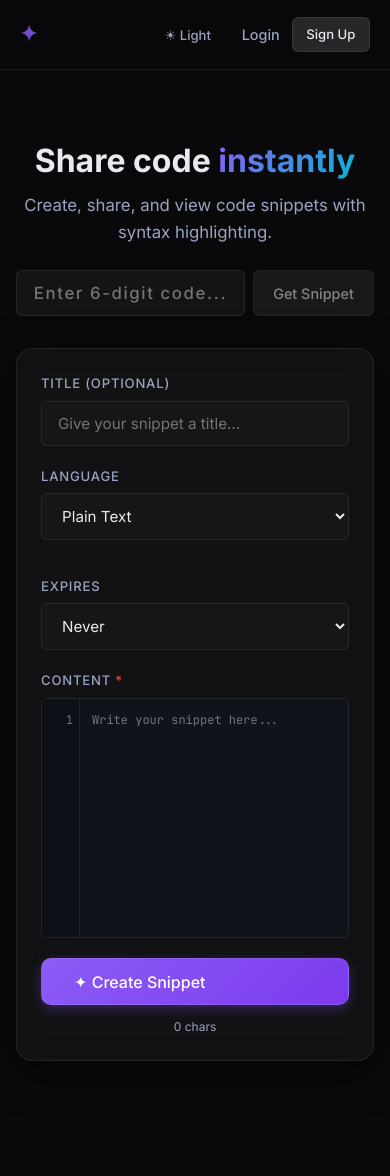
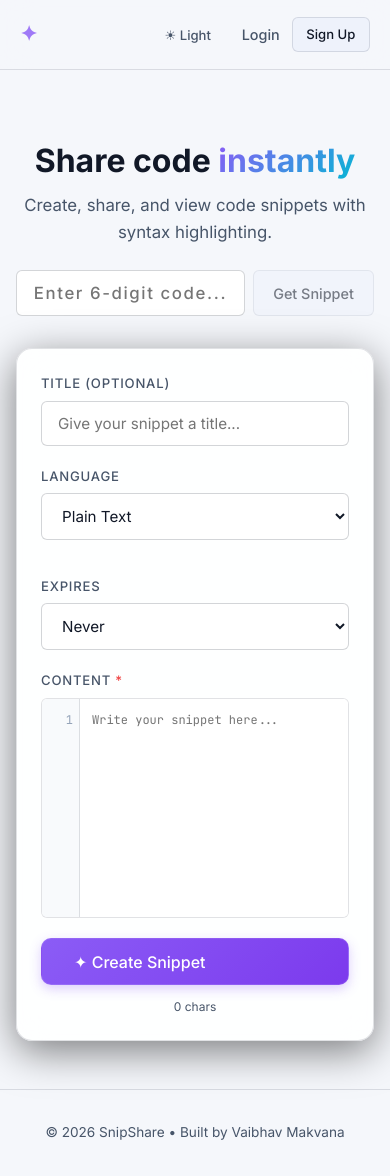
Before and after one commit to makvana-vaibhav/snipshare, a React (Vite) app in the folder client/: page / in a window 390 px wide. Before the commit the page ends 1109 px from the top, so only its background shows below. Built offline with nearby package versions, Linux system fonts and the light colour scheme.

Commit message:
fix: light mode system pref colors, scrollable dynamic code editor, app footer

```diff
--- a/client/src/App.jsx
+++ b/client/src/App.jsx
@@ -38,6 +38,9 @@ export default function App() {
                     <Route path="*" element={<NotFoundPage />} />
                 </Routes>
             </main>
+            <footer className="app-footer text-center text-muted text-sm" style={{ padding: '2rem 1rem', borderTop: '1px solid var(--border)', marginTop: 'auto' }}>
+                © 2026 SnipShare • Built by Vaibhav Makvana
+            </footer>
         </>
     );
 }
--- a/client/src/components/CodeEditor.css
+++ b/client/src/components/CodeEditor.css
@@ -8,8 +8,8 @@
     border-radius: var(--radius-sm);
     overflow: hidden;
     background: var(--code-bg);
-    /* Fixed height so it doesn't grow unbounded */
-    height: 320px;
+    min-height: 280px;
+    height: auto;
 }
 
 /* ── Gutter ── */
@@ -214,7 +214,7 @@
 /* ── Mobile ── */
 @media (max-width: 768px) {
     .code-editor-wrap {
-        height: 240px;
+        min-height: 220px;
     }
 
     .ce-gutter {
--- a/client/src/index.css
+++ b/client/src/index.css
@@ -30,6 +30,10 @@
   --transition: 0.18s ease;
 
   --navbar-bg: rgba(9, 9, 11, 0.85);
+  --input-bg: rgba(24, 24, 27, 0.8);
+  --input-bg-focus: rgba(39, 39, 42, 0.9);
+  --input-border: var(--border);
+  --select-option-bg: #18181b;
   --code-bg: #11131a;
   --code-gutter-bg: #0d1016;
   --code-gutter-text: #65708a;
@@ -43,7 +47,8 @@
   --code-type: #4ec9b0;
 }
 
-[data-theme='light'] {
+@media (prefers-color-scheme: light) {
+  :root {
     --bg: #f5f7fb;
     --bg-2: #ffffff;
     --bg-3: #f0f3fa;
@@ -57,6 +62,10 @@
     --text-3: #64748b;
 
     --navbar-bg: rgba(245, 247, 251, 0.9);
+    --input-bg: #ffffff;
+    --input-bg-focus: #ffffff;
+    --input-border: rgba(15, 23, 42, 0.18);
+    --select-option-bg: #ffffff;
     --code-bg: #ffffff;
     --code-gutter-bg: #f8fafc;
     --code-gutter-text: #94a3b8;
@@ -68,6 +77,7 @@
     --code-function: #0369a1;
     --code-punctuation: #334155;
     --code-type: #0d9488;
+  }
 }
 
 /* ── Reset & base ── */
@@ -162,8 +172,8 @@ label {
 input,
 select,
 textarea {
-  background: rgba(24, 24, 27, 0.8);
-  border: 1px solid var(--border);
+  background: var(--input-bg);
+  border: 1px solid var(--input-border);
   border-radius: var(--radius-sm);
   color: var(--text);
   font-family: inherit;
@@ -178,7 +188,7 @@ input:focus,
 select:focus,
 textarea:focus {
   border-color: var(--border-focus);
-  background: rgba(39, 39, 42, 0.9);
+  background: var(--input-bg-focus);
   box-shadow: 0 0 0 3px rgba(139, 92, 246, 0.2);
 }
 
@@ -191,7 +201,8 @@ textarea {
 }
 
 select option {
-  background: var(--bg-3);
+  background: var(--select-option-bg);
+  color: var(--text);
 }
 
 /* ── Buttons ── */
```
Lines whose indentation alone changed are shown as unchanged.
